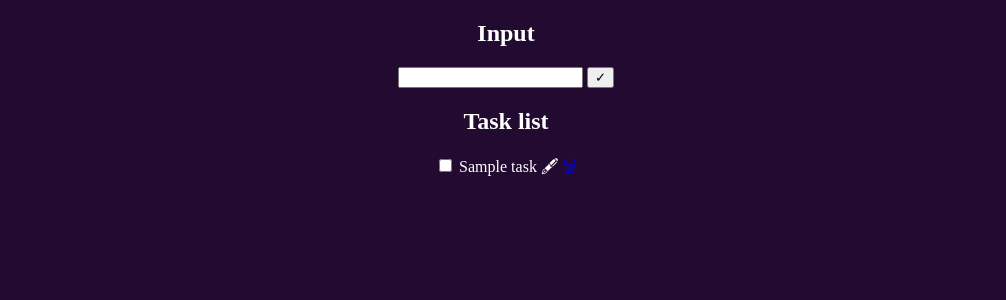
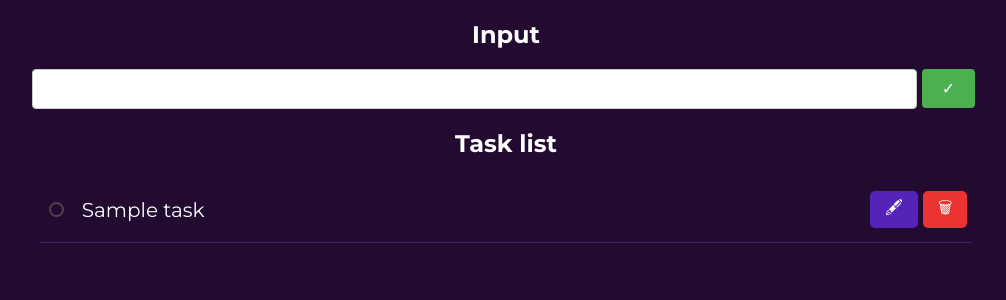
Before and after one commit to JaumC/tasknotes, a Django app: page / in a window 1280 px wide. Shown: the top 300 px of the page, without its empty margins (134-1140 px from the left). Run offline with Django 5.2, Linux system fonts and the light colour scheme; tables that the repository leaves empty hold one stand-in row (values such as "Sample post").

Commit message:
web working

```diff
--- a/home/urls.py
+++ b/home/urls.py
@@ -1,12 +1,12 @@
 from django.contrib import admin
 from django.urls import path, include
-from .views import home, cadastrar, editar, excluir
+from .views import home, cadastrar, excluir, atualizar
 
 urlpatterns = [
 
-    path('', home),
+    path('', home, name="home"),
     path('cadastrar/', cadastrar, name="cadastrar"),
-    path('editar/<int:id>', editar, name="editar"),
     path('excluir/<int:id>', excluir, name="excluir"),
+    path('atualizar/<int:id>', atualizar, name="atualizar"),
 
 ]
--- a/home/views.py
+++ b/home/views.py
@@ -8,19 +8,16 @@ def home(request):
 def cadastrar(request):
     vnome = request.POST.get("nome")
     Tasks.objects.create(nome=vnome)
-    tasks = Tasks.objects.all()
-    return redirect(home)
+    return redirect('home')
 
-def editar(request, id):
+def atualizar(request, id):
     task = Tasks.objects.get(id=id)
-    #return render(request, 'editar.html', {"task": task})
     vnome = request.POST.get("novo_nome")
     task.nome = vnome
     task.save()
-    return redirect(home)
-    #return render(request, 'home.html', {"task": task})
+    return redirect('home')
 
 def excluir(request, id):
     task = Tasks.objects.get(id=id)
     task.delete()
-    return redirect(home)
+    return redirect('home')
--- a/static/css/styles.css
+++ b/static/css/styles.css
@@ -1,6 +1,10 @@
+@import url('https://fonts.googleapis.com/css2?family=Montserrat:ital,wght@0,100..900;1,100..900&display=swap');
+
 body {
     background-color: rgb(34, 10, 48);
     color: white;
+    font-family: "Montserrat", sans-serif;
+
 }
 
 section {
@@ -12,28 +16,173 @@ a {
     text-decoration: none;
 }
 
-#modal {
-    /*position: absolute;
-    top: 20%;
-    left: 50%;
-    transform: translate(-50%, -50%);
-    */
-    color: #fff;
-    padding: 20px 10px 20px 20px;
+
+
+div[id^="modal"] {
+
+    position: absolute;
+    top: 5.6%;
+    left: 13%;
+    padding: 15px;
     display: none;
-    gap: 0.5rem;
-    width: 80%;
-    max-width: 500px;
+    width: 73%;
     border-radius: 8px;
-    text-align: left;
-    max-height: 650px;
-    overflow-y: auto;
-    background: rgb(42, 36, 53);
-    box-shadow: 0 8px 32px 0 rgba(31, 38, 135, 0.473);
-    align-items: center;
-    justify-content: space-between;
-    text-align: center;
+    background-color: rgb(34, 10, 48);
+    box-shadow: 0 8px 32px 0 rgba(31, 38, 135, 0.281);
     margin: 0 auto;
     font-weight: 600;
     font-size: 1rem;
+    border: 1px solid #3a2168;
 }
+
+form {
+    display: flex;
+    justify-content: center;
+    align-items: center;
+    width: 100%;
+}
+
+input[name="novo_nome"] {
+
+    padding: 10px;
+    width: 100%;
+    box-sizing: border-box;
+    border: 1px solid #ccc;
+    border-radius: 4px;
+    font-size: 16px;
+}
+
+button[type="submit"] {
+
+    padding: 10px 20px;
+    background-color: #4CAF50;
+    color: white;
+    border: none;
+    border-radius: 4px;
+    cursor: pointer;
+    font-size: 16px;
+    margin: 0 5px 0 5px;
+}
+
+button[type="submit"]:hover {
+    background-color: #45a049;
+}
+
+.button {
+    display: inline-block;
+    padding: 10px 20px;
+    background-color: #f44336;
+    color: white;
+    border: none;
+    border-radius: 4px;
+    cursor: pointer;
+    font-size: 16px;
+
+}
+
+.button:hover {
+    background-color: #d32f2f;
+}
+
+
+.checkbox {
+    -webkit-appearance: none;
+    -moz-appearance: none;
+    appearance: none;
+    width: 15px;
+    height: 15px;
+    border-radius: 50%;
+    border: 2px solid #504444;
+    outline: none;
+    cursor: pointer;
+}
+
+.checkbox:checked {
+    background-color: #1bcf75;
+}
+
+.input {
+    padding: 10px;
+    width: 70%;
+    box-sizing: border-box;
+    border: 1px solid #ccc;
+    border-radius: 4px;
+    font-size: 16px;
+}
+
+.input:focus {
+    outline: none;
+    border-color: #4CAF50;
+    box-shadow: 0 0 5px rgba(76, 175, 80, 0.5);
+}
+
+.container {
+    display: flex;
+    justify-content: center;
+    align-items: center;
+}
+
+.lista {
+    display: flex;
+    width: 73%;
+    align-items: center;
+    padding: 5px;
+    border-bottom: 1px solid #3a2168;
+    justify-content: space-between;
+    /* Distribui os itens horizontalmente */
+}
+
+.buttons-container {
+    display: flex;
+}
+
+.buttons {
+    padding: 5px 15px;
+    background-color: #5423b8;
+    color: white;
+    text-align: center;
+    text-decoration: none;
+    font-size: 16px;
+    border-radius: 5px;
+    cursor: pointer;
+    margin-left: 5px;
+    /* Adicionei um pequeno espaçamento entre os botões */
+}
+
+.buttons:hover {
+    background-color: #2e0e69;
+
+}
+
+.buttons_vermelho {
+    padding: 5px 15px;
+    background-color: #ec3333;
+    color: white;
+    text-align: center;
+    text-decoration: none;
+    font-size: 16px;
+    border-radius: 5px;
+    cursor: pointer;
+    margin-left: 5px;
+    /* Adicionei um pequeno espaçamento entre os botões */
+
+}
+
+.buttons_vermelho:hover {
+    background-color: #a52525;
+}
+
+.tasks {
+    font-size: 20px;
+    margin: 10px;
+    padding: 5px;
+    /* Margem direita menor para separar dos botões */
+    flex: 1;
+    text-align: left;
+    /* Alinha o texto à esquerda */
+    word-wrap: break-word;
+    /* Quebra o texto para a próxima linha se não couber */
+    max-width: 85%;
+    width: 50%;
+
+}
--- a/static/js/scripts.js
+++ b/static/js/scripts.js
@@ -1,9 +1,9 @@
-function Clicou(){
-    var modal = document.getElementById('modal')
-    modal.style.display = 'flex'
+function AbrirM(taskId) {
+    var modal = document.getElementById("modal" + taskId)
+    modal.style.display = 'block'
 }
 
-function FecharM(){
-    var modal = document.getElementById('modal')
+function FecharM(taskId) {
+    var modal = document.getElementById("modal" + taskId)
     modal.style.display = 'none'
 }
--- a/templates/home.html
+++ b/templates/home.html
@@ -18,7 +18,7 @@
             <form method="POST" action="{% url 'cadastrar' %}">
                 {% csrf_token %}
 
-                <input type="text" name="nome" required>
+                <input type="text" name="nome" class="input" required>
                 <button type="submit">&#10003;</button>
 
             </form>
@@ -29,35 +29,43 @@
             <h2>Task list</h2>
 
             {% else %}
-            <p>Ta meio vazio aqui</p>
+            <p>Está meio vazio aqui</p>
 
             {% endif %}
 
+
             {% for task in tasks %}
 
+            <div class="container">
+                <div class="lista">
+                    <input type="checkbox" name="checkbox" class="checkbox">
+                    <p class="tasks">{{task.nome}}</p>
+                    <div class="buttons-container">
+                        <!--Editar-->
+                        <div class="buttons" onclick="AbrirM({{ task.id }})">&#128395;</div>
+                        <!--Excluir-->
+                        <a class="buttons_vermelho" onclick="return confirm('Tem certeza que deseja excluir?')" href="{% url 'excluir' task.id %}">&#128465;</a>
+                    </div>
+                    <br><br>
+                </div>
+            </div>
 
-            <input type="checkbox" name="checkbox" id="checkbox">
-            {{task.nome}} <a onclick="Clicou()">&#128395;</a>
+            {% endfor %}
 
-            <div id="modal">
-
-                <p onclick="FecharM()">X</p>
-                <form method="POST" action="{% url 'editar' task.id %}">
+            {% for task in tasks %}
+            <div id="modal{{ task.id }}">
+                <form method="POST" action="{% url 'atualizar' task.id %}">
                     {% csrf_token %}
-
                     <input type="text" name="novo_nome" value="{{task.nome}}">
                     <button type="submit">&#10003;</button>
+                    <div class="button" onclick="FecharM({{ task.id }})">x</div>
+
                 </form>
 
             </div>
-
-            <a href="{% url 'excluir' task.id %}">&#128465;</a><br><br>
-
             {% endfor %}
 
-
         </div>
-
 
     </section>
 
```
Also changed, not shown: templates/editar.html (deleted, +0 -23 lines).
